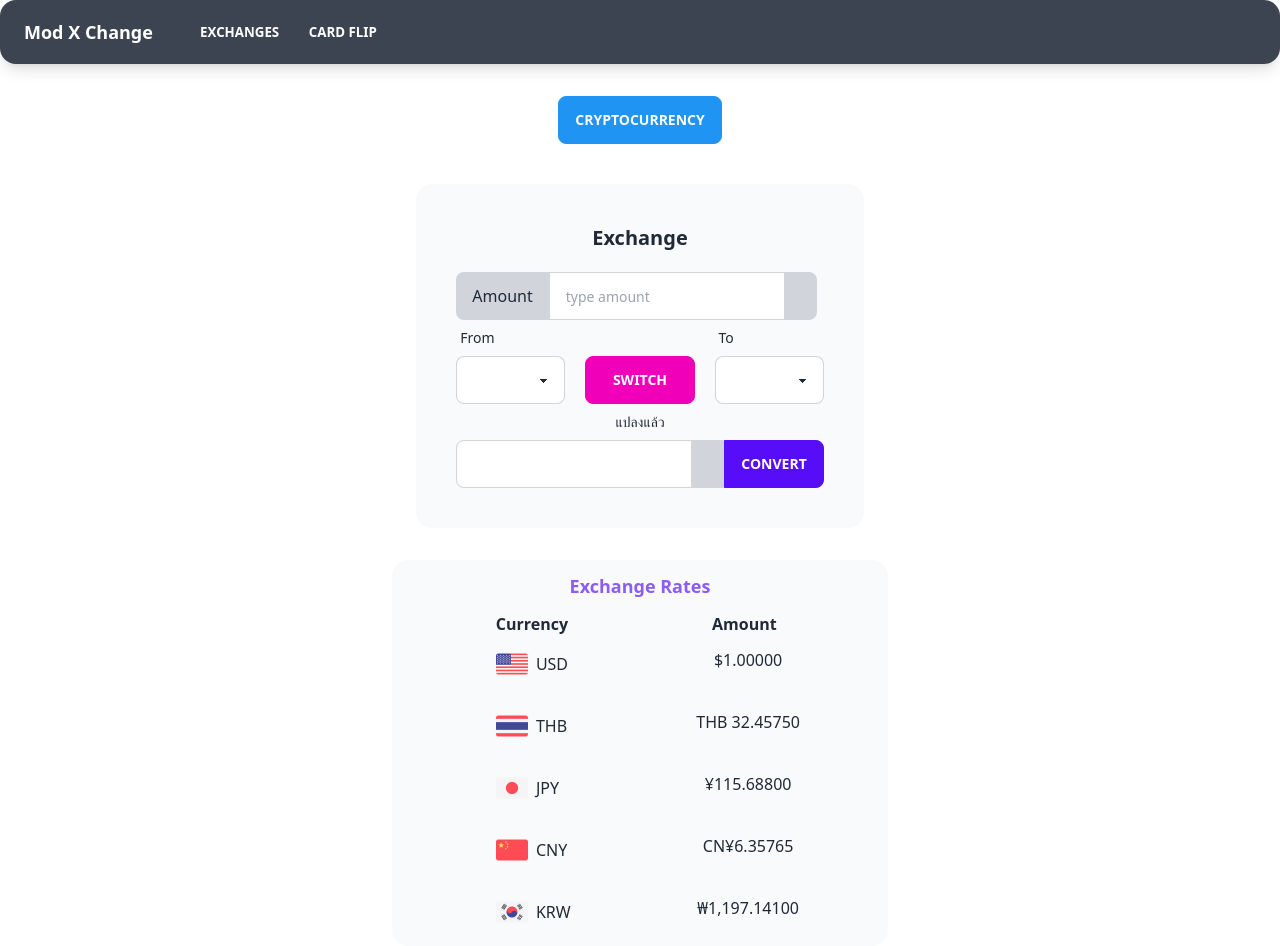
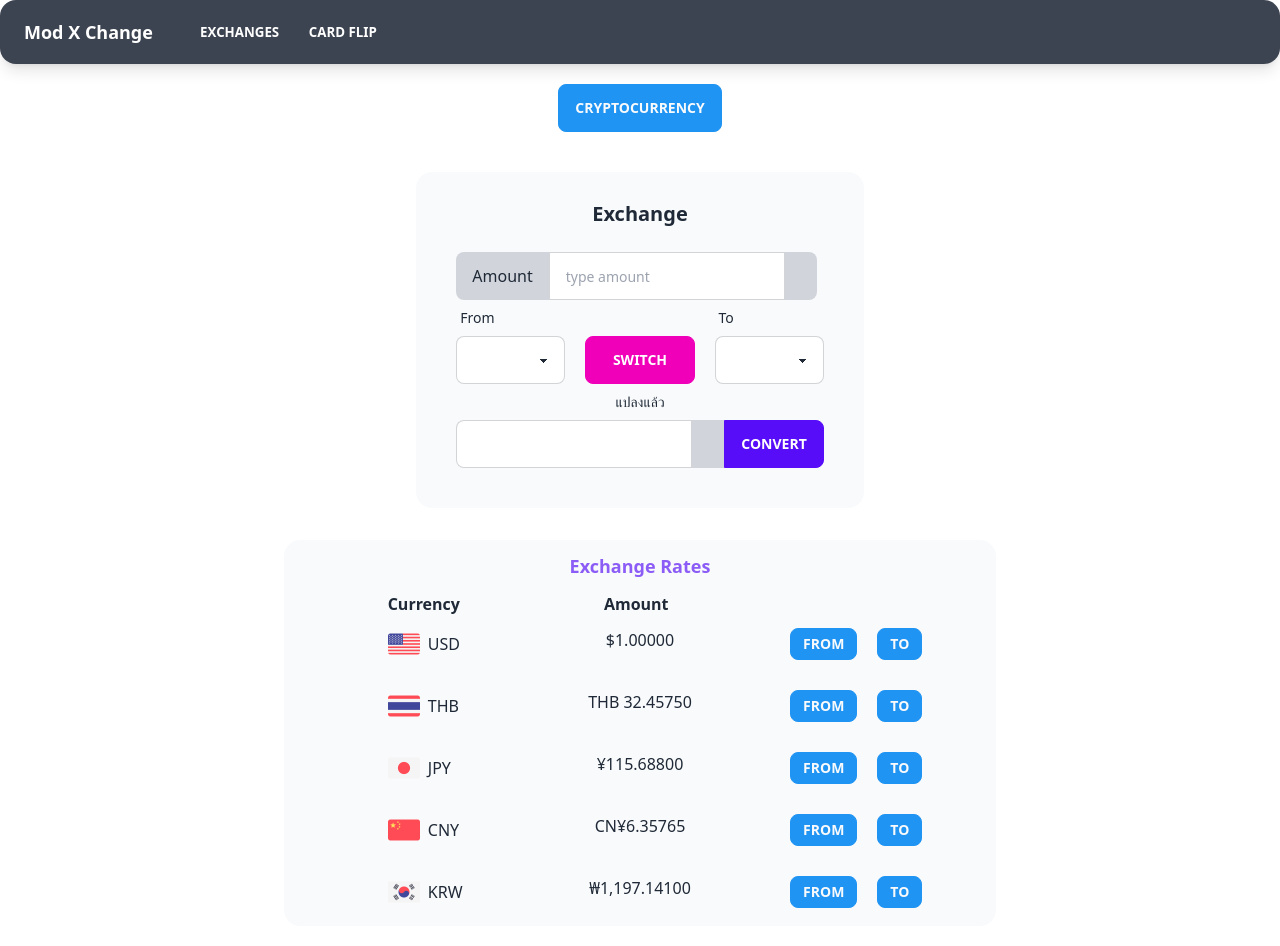
Before and after one commit to jirasin-c/mod-exchange, a Vue app: page / in a window 1280 px wide. Built offline with nearby package versions, Linux system fonts and the light colour scheme; what vue-sweetalert2 would draw is missing.

Commit message:
add from and to button

```diff
--- a/src/App.vue
+++ b/src/App.vue
@@ -138,17 +138,27 @@ const showCrypto = () => {
   // }
   console.log(isCrypto.value);
 };
+
+const pushToFrom = (nameFrom) => {
+  currenFrom.value = nameFrom
+}
+const pushToTo = (nameTo) => {
+  currenTo.value = nameTo
+}
+
 </script>
 
 <template>
-  <div style="text-align: center; margin-top: 2rem">
+  <!-- swap button section -->
+  <div class="flex justify-center mt-5">
     <button class="btn btn-info" @click="showCrypto" v-if="!isCrypto">cryptocurrency</button>
     <button class="btn btn-info" @click="showCrypto" v-else>exchange</button>
   </div>
 
+  <!-- exchange section -->
   <div class="container mx-auto flex justify-center mt-10" id="exchange">
-    <div class="p-10 card bg-base-200 flex justify-center" v-if="!isCrypto">
-      <h1 class="flex justify-center mb-5 text-xl font-bold">Exchange</h1>
+    <div class="pb-10 pl-10 pr-10 pt-7 card bg-base-200 flex justify-center" v-if="!isCrypto">
+      <h1 class="flex justify-center mb-6 text-xl font-bold">Exchange</h1>
       <label class="input-group">
         <span>Amount</span>
         <input
@@ -195,8 +205,8 @@ const showCrypto = () => {
         </div>
       </div>
     </div>
-    <div class="p-10 card bg-base-200 flex justify-center" v-else>
-      <h1 class="flex justify-center mb-5 text-xl font-bold">Crypto</h1>
+    <div class="pb-10 pl-10 pr-10 pt-7 card bg-base-200 flex justify-center" v-else>
+      <h1 class="flex justify-center mb-6 text-xl font-bold">Crypto</h1>
       <label class="input-group">
         <span>Amount</span>
         <input
@@ -242,15 +252,16 @@ const showCrypto = () => {
     </div>
   </div>
 
+  <!-- exchange rate section -->
   <div class="container mx-auto flex justify-center mt-8">
     <div class="px-10 card bg-base-200 flex">
       <h1 class="flex justify-center mt-3 text-lg font-bold text-violet-500">Exchange Rates</h1>
-      <div class="grid grid-cols-2 gap-4 mt-3">
+      <div class="grid grid-cols-3 gap-4 mt-3">
         <p class="px-16 col-start-1 font-bold">Currency</p>
         <p class="px-16 col-start-2 font-bold">Amount</p>
       </div>
       <div
-        class="grid grid-cols-2 gap-4 mt-3 mb-3 text-center"
+        class="grid grid-cols-3 gap-4 mt-3 mb-3 text-center"
         v-for="(value, key, index) in baseUSD"
         v-if="!isCrypto"
       >
@@ -271,9 +282,13 @@ const showCrypto = () => {
             }).format(value.rate)
           }}
         </p>
+        <div>
+          <button class="btn btn-sm btn-info mr-5" @click="pushToFrom(value.name)">From</button>
+          <button class="btn btn-sm btn-info" @click="pushToTo(value.name)">To</button>
+        </div>
       </div>
       <div
-        class="grid grid-cols-2 gap-4 mt-3 mb-3 text-center"
+        class="grid grid-cols-3 gap-4 mt-3 mb-3 text-center"
         v-for="(value, key, index) in crypto"
         v-else
       >
@@ -294,6 +309,10 @@ const showCrypto = () => {
             }).format(value.rate)
           }}
         </p>
+        <div>
+          <button class="btn btn-sm btn-info mr-5" @click="pushToFrom(value.name)">From</button>
+          <button class="btn btn-sm btn-info" @click="pushToTo(value.name)">To</button>
+        </div>
       </div>
     </div>
   </div>
```
